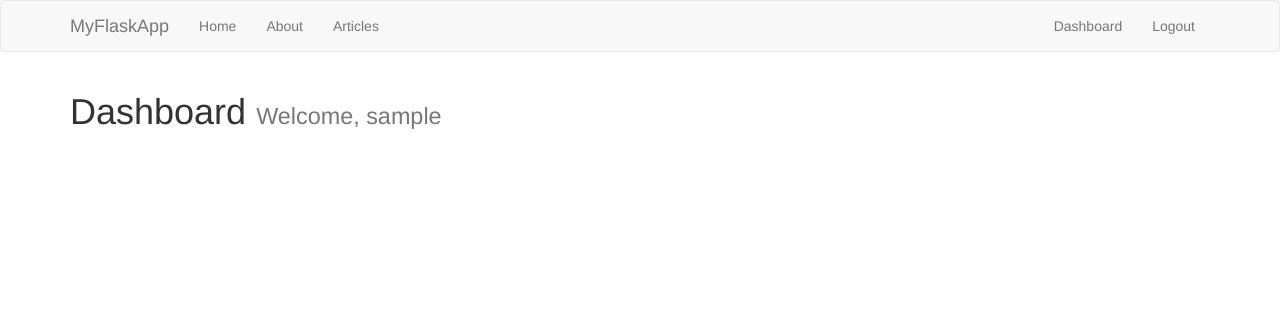
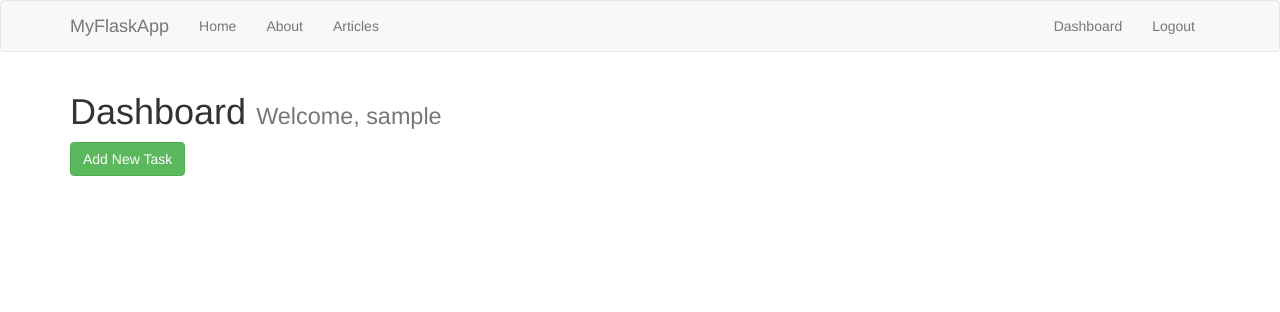
Before and after one commit to abovino/python_flask_todo, a Flask app: page /dashboard in a window 1280 px wide. Shown: the top 312 px of the page. Run offline with Flask 2, Linux system fonts and the light colour scheme; the visitor is signed in with stand-in values (Sample User, id 1); some libraries are stand-ins or nearby versions.

Commit message:
Change 'Add Article' button and route to 'Add New Task' button and /add_taskroute

```diff
--- a/templates/dashboard.html
+++ b/templates/dashboard.html
@@ -2,4 +2,5 @@
 
 {% block body %}
 	<h1>Dashboard <small>Welcome, {{session.username}}</small></h1>
+	<a href="/add_task" class="btn btn-success">Add New Task</a>
 {% endblock %}
```
